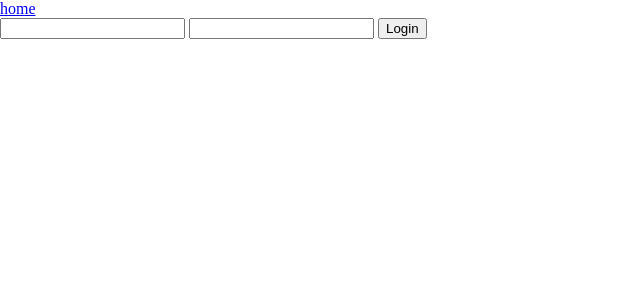
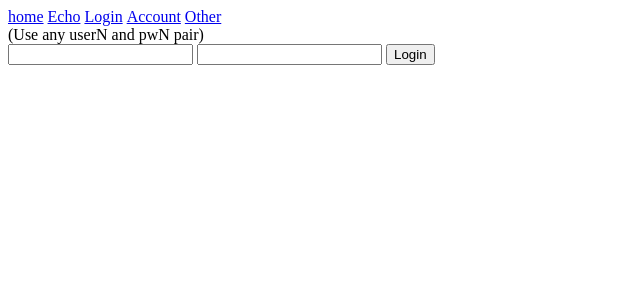
Before and after one commit to szabgab/python-test-site, a Flask app: page /login in a window 1280 px wide. Shown: the top 300 px of the page, without its empty margins (0-640 px from the left). Run offline with Flask 2, Linux system fonts and the light colour scheme.

Commit message:
menu to the layout

```diff
--- a/demo/static/style.css
+++ b/demo/static/style.css
@@ -1,6 +1,6 @@
 body {
    padding: 0;
-   margin: 0;
+   margin: 10;
 }
 
 .section {
@@ -10,3 +10,13 @@ body {
     margin-right: 100px;
     text-align: center;
 }
+
+#menu ul {
+    list-style-type: none;
+    margin: 0;
+    padding: 0;
+}
+
+#menu li {
+    display: inline;
+}
--- a/demo/templates/index.html
+++ b/demo/templates/index.html
@@ -3,10 +3,4 @@
 {% block title %}Python Test site{% endblock %}
 
 {% block body %}
-<ul>
-  <li><a href="/echo">Echo</a></li>
-  <li><a href="/login">Login</a></li>
-  <li><a href="/account">Account</a></li>
-  <li><a href="/other">Other</a></li>
-</ul>
 {% endblock %}
--- a/demo/templates/layout.html
+++ b/demo/templates/layout.html
@@ -12,7 +12,13 @@
 </head>
 <body>
 <div id="menu">
-<a href="/">home</a>
+<ul>
+  <li><a href="/">home</a></li>
+  <li><a href="/echo">Echo</a></li>
+  <li><a href="/login">Login</a></li>
+  <li><a href="/account">Account</a></li>
+  <li><a href="/other">Other</a></li>
+</ul>
 </div>
 
 {% block body %}{% endblock %}
--- a/demo/templates/login.html
+++ b/demo/templates/login.html
@@ -4,6 +4,7 @@
 
 {% block body %}
 {% if not success %}
+(Use any userN and pwN pair)<br>
 <form id="login" method="POST">
 <input name="username" id="username">
 <input name="password" id="password" type="password">
```
